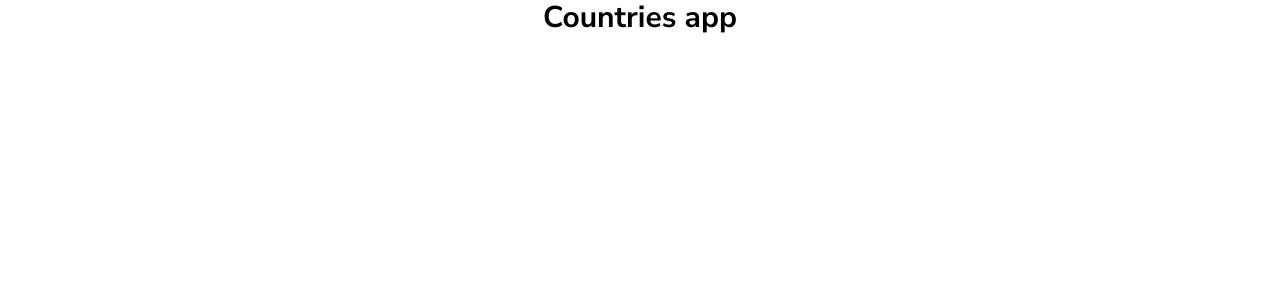
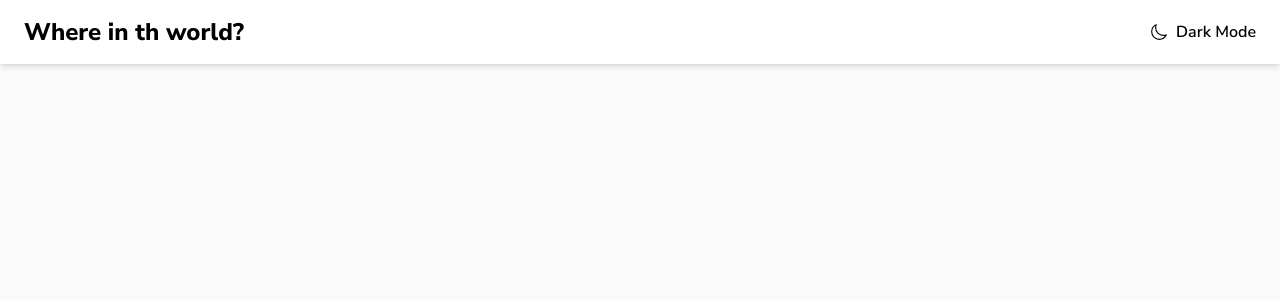
Before and after one commit to FlorNV/countries-app, a React (Vite) app: page / in a window 1280 px wide. Shown: the top 300 px of the page. Built offline with nearby package versions, Linux system fonts and the light colour scheme.

Commit message:
Crear componente Navbar

```diff
--- a/src/App.jsx
+++ b/src/App.jsx
@@ -1,9 +1,9 @@
+import { Navbar } from './components/Navbar'
+
 function App () {
   return (
     <>
-      <h1 className='text-center text-3xl font-bold'>
-        Countries app
-      </h1>
+      <Navbar />
     </>
   )
 }
--- /dev/null
+++ b/src/components/Navbar.jsx
@@ -0,0 +1,19 @@
+import { IoMoonOutline } from 'react-icons/io5'
+
+export const Navbar = () => {
+  return (
+    <header className='h-16 bg-white shadow-md px-6'>
+      <nav className='container mx-auto h-full flex items-center justify-between'>
+        <h1 className='text-2xl font-extrabold'>
+          Where in th world?
+        </h1>
+        <div>
+          <button type='button' className='flex items-center gap-2 font-semibold'>
+            <IoMoonOutline className='text-lg' />
+            <span>Dark Mode</span>
+          </button>
+        </div>
+      </nav>
+    </header>
+  )
+}
--- a/src/index.css
+++ b/src/index.css
@@ -6,3 +6,7 @@
 * {
     font-family: 'Nunito Sans', sans-serif;
 }
+
+body {
+    background-color: #fafafa
+}
```
